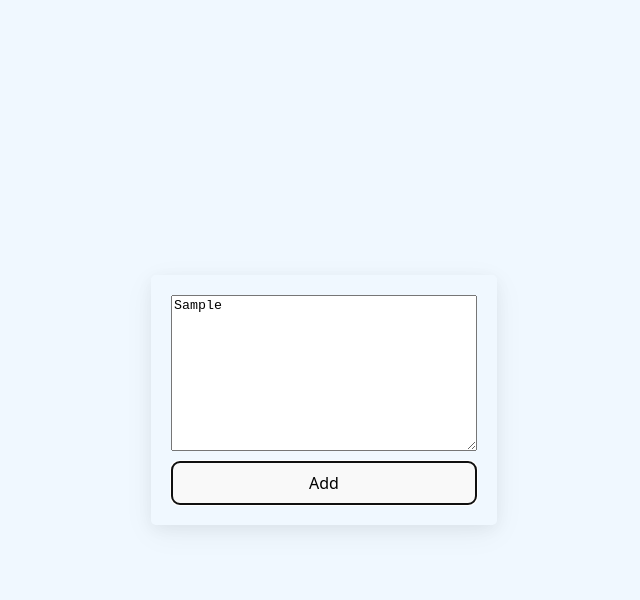
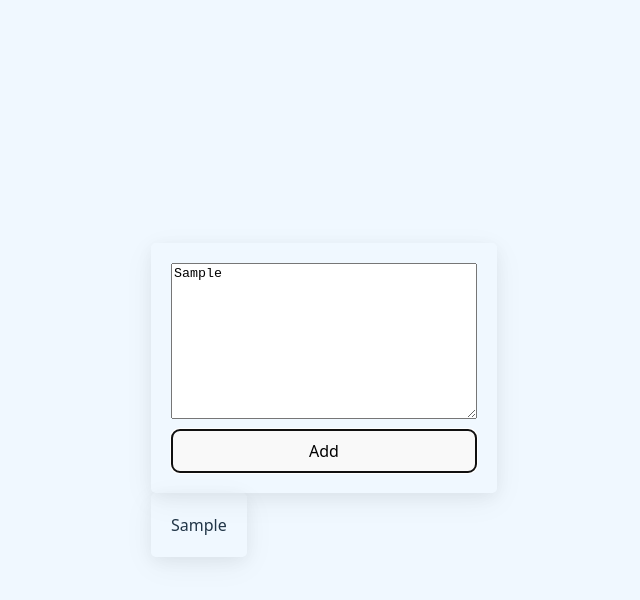
Before and after one commit to mishelld/QuickNotes-Project, a React (Vite) app in the folder QuickNotes-app/: page / in a window 1280 px wide. Both pictures are taken after typing "Sample" into the empty fields and a click on the button "Add". Shown: the top 600 px of the page, without its empty margins (316-956 px from the left). Built offline with nearby package versions, Linux system fonts and the light colour scheme.

Commit message:
feat: implement basic note creation and display functionality

```diff
--- a/QuickNotes-app/src/components/CreateNote.jsx
+++ b/QuickNotes-app/src/components/CreateNote.jsx
@@ -1,16 +1,26 @@
 import { useState } from "react";
 import "./CreateNote.css";
+import Notes from "./Notes";
 function CreateNote() {
   const [value, setValue] = useState("");
+  const [notes, setNotes] = useState([]);
+  const handleAdd = () => {
+    setNotes([...notes, value]);
+    setValue("");
+  };
 
   return (
-    <div className="create-note ">
-      <textarea
-        placeholder="Your note..."
-        onChange={(e) => setValue(e.target.value)}
-      />
-      <button>Add</button>
-    </div>
+    <>
+      <div className="create-note">
+        <textarea
+          placeholder="Your note..."
+          onChange={(e) => setValue(e.target.value)}
+        />
+        <button onClick={handleAdd}>Add</button>
+      </div>
+
+      <Notes notes={notes} />
+    </>
   );
 }
 
--- /dev/null
+++ b/QuickNotes-app/src/components/Notes.css
@@ -0,0 +1,12 @@
+.notes {
+  display: flex;
+  gap: 10px;
+}
+
+.note {
+  box-shadow:
+    rgba(17, 17, 26, 0.05) 0px 4px 16px,
+    rgba(17, 17, 26, 0.05) 0px 8px 32px;
+  border-radius: 5px;
+  padding: 20px;
+}
--- /dev/null
+++ b/QuickNotes-app/src/components/Notes.jsx
@@ -0,0 +1,12 @@
+import "./Notes.css";
+function Notes({ notes }) {
+  return (
+    <div className="notes">
+      {notes.map((note) => (
+        <div className="note">{note}</div>
+      ))}
+    </div>
+  );
+}
+
+export default Notes;
```
